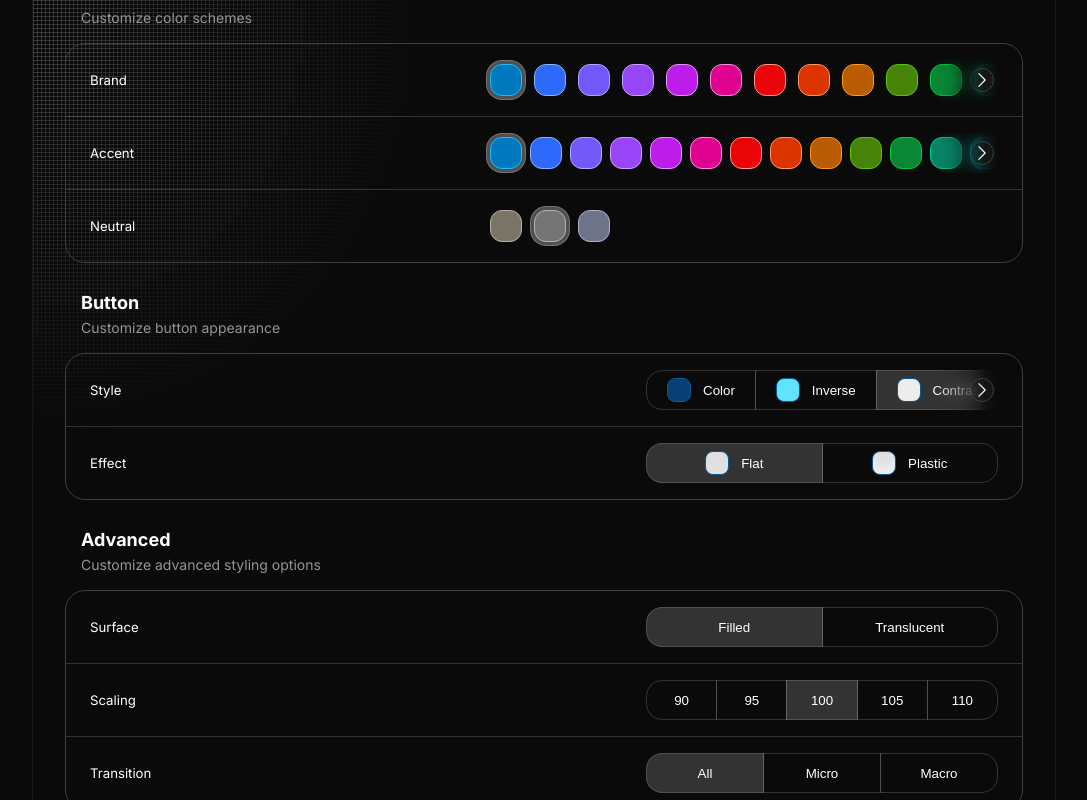
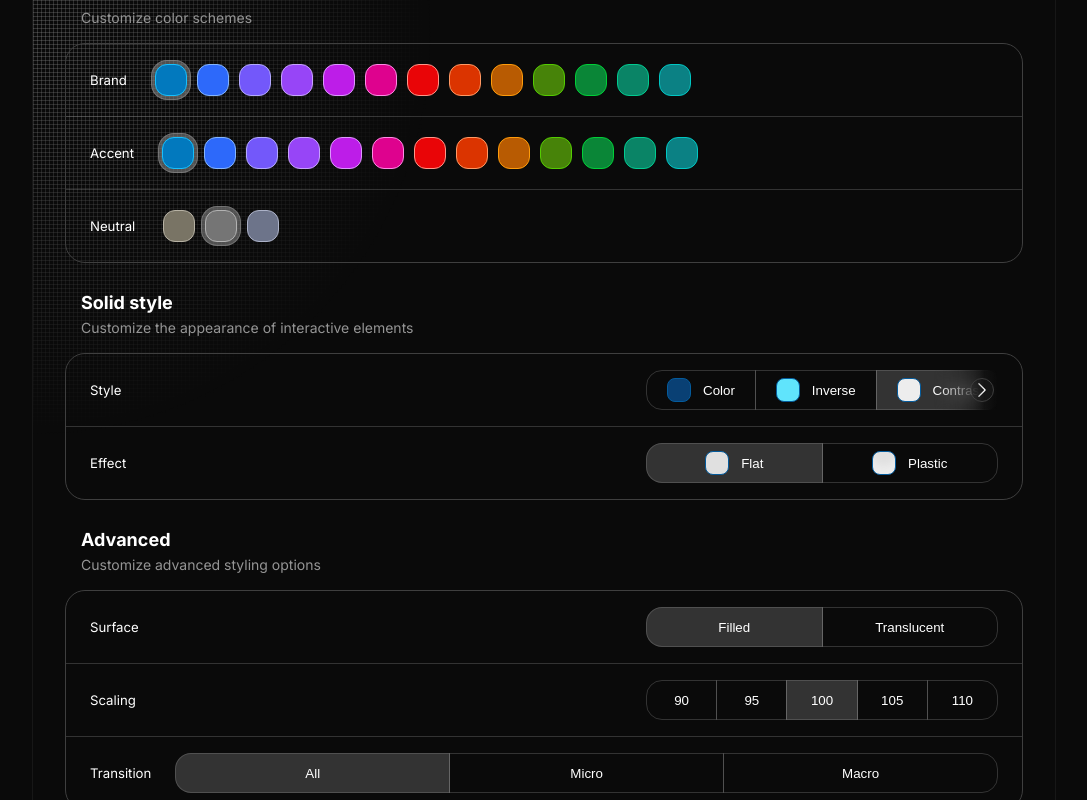
Before and after one commit to once-ui-system/nextjs-starter, a Next.js app: page / in a window 1280 px wide. Shown: the part 1420-2220 px from the top of the page, without its empty margins (96-1183 px from the left). Built offline with nearby package versions, Linux system fonts and the light colour scheme.

Commit message:
add StyleOverlay component

```diff
--- /dev/null
+++ b/src/once-ui/components/StyleOverlay.module.scss
@@ -0,0 +1,18 @@
+.panel {
+    visibility: hidden;
+    opacity: 0;
+    z-index: -1;
+    transform: scale(0.2);
+    transform-origin: top right;
+
+    &.open {
+        transform: scale(1);
+        visibility: visible;
+        opacity: 1;
+    }
+
+    &:not(.open) {
+        z-index: -1;
+        filter: blur(0.25rem);
+    }
+}
--- /dev/null
+++ b/src/once-ui/components/StyleOverlay.tsx
@@ -0,0 +1,57 @@
+"use client";
+
+import { forwardRef, useState } from "react";
+import { IconButton, StylePanel, Flex } from ".";
+import styles from './StyleOverlay.module.scss'
+
+interface StyleOverlayProps extends React.ComponentProps<typeof Flex> { }
+
+const StyleOverlay = forwardRef<HTMLDivElement, StyleOverlayProps> (
+    ({
+        ...rest
+    }, ref) => {
+        const [isOpen, setIsOpen] = useState(false);
+
+        const togglePanel = () => {
+            setIsOpen(!isOpen);
+        };
+
+        return (
+            <Flex
+                ref={ref}
+                {...rest}
+                fillHeight
+                position="fixed"
+                zIndex={1}>
+                <IconButton
+                    variant={isOpen ? "secondary" : "primary"}
+                    onClick={togglePanel}
+                    icon={isOpen ? "close" : "sparkle"}/>
+                <Flex
+                    as="aside"
+                    className={`${styles.panel} ${isOpen && styles.open}`}
+                    maxWidth={isOpen ? 28 : 0}
+                    style={{
+                        maxHeight: 'calc(100% - var(--static-space-16))',
+                    }}
+                    fillHeight
+                    position="fixed"
+                    shadow="xl"
+                    top="8"
+                    right="8"
+                    transition="macro-medium"
+                    background="page"
+                    overflow="hidden"
+                    radius="xl"
+                    border="neutral-medium">
+                    <StylePanel fill
+                        overflowY="scroll"
+                        padding="16"/>
+                </Flex>
+            </Flex>
+        )
+    }
+)
+
+StyleOverlay.displayName = "StyleOverlay";
+export { StyleOverlay };
--- a/src/once-ui/components/StylePanel.tsx
+++ b/src/once-ui/components/StylePanel.tsx
@@ -134,11 +134,10 @@ const StylePanel = forwardRef<HTMLDivElement, StylePanelProps>(
                         <Heading as="h2" variant="label-default-s">
                             Brand
                         </Heading>
-                        <Flex fillWidth maxWidth={32} minWidth={0}>
-                            <Scroller>
-                                <Flex fillWidth gap="4" zIndex={0}>
+                        <Scroller minWidth={0}>
                             {colorOptions.brand.map((color, index) => (
                                 <Flex
+                                    marginRight="2"
                                     key={color}
                                     justifyContent="center"
                                     alignItems="center"
@@ -151,9 +150,7 @@ const StylePanel = forwardRef<HTMLDivElement, StylePanelProps>(
                                     </IconButton>
                                 </Flex>
                             ))}
-                                </Flex>
                         </Scroller>
-                        </Flex>
                     </Flex>
 
                     <Flex
@@ -163,9 +160,10 @@ const StylePanel = forwardRef<HTMLDivElement, StylePanelProps>(
                         <Heading as="h2" variant="label-default-s">
                             Accent
                         </Heading>
-                            <Scroller gap="4" zIndex={0} maxWidth={32}>
+                        <Scroller minWidth={0}>
                             {colorOptions.accent.map((color, index) => (
                                 <Flex
+                                    marginRight="2"
                                     key={color}
                                     justifyContent="center"
                                     alignItems="center"
@@ -187,11 +185,10 @@ const StylePanel = forwardRef<HTMLDivElement, StylePanelProps>(
                         <Heading as="h2" variant="label-default-s">
                             Neutral
                         </Heading>
-                        <Flex fillWidth maxWidth={32} minWidth={0}>
-                            <Scroller>
-                                <Flex fillWidth gap="4" zIndex={0}>
+                        <Scroller minWidth={0}>
                             {colorOptions.neutral.map((color, index) => (
                                 <Flex
+                                    marginRight="2"
                                     key={color}
                                     justifyContent="center"
                                     alignItems="center"
@@ -204,18 +201,16 @@ const StylePanel = forwardRef<HTMLDivElement, StylePanelProps>(
                                     </IconButton>
                                 </Flex>
                             ))}
-                                </Flex>
                         </Scroller>
-                        </Flex>
                     </Flex>
                 </Column>
 
             <Column fillWidth paddingTop="12" paddingLeft="16" gap="4">
                 <Heading as="h2" variant="heading-strong-s">
-                    Button
+                    Solid style
                 </Heading>
                 <Text variant="body-default-s" onBackground="neutral-weak">
-                    Customize button appearance
+                    Customize the appearance of interactive elements
                 </Text>
             </Column>
             <Column fillWidth border="neutral-medium" radius="l-4">
@@ -405,7 +400,6 @@ const StylePanel = forwardRef<HTMLDivElement, StylePanelProps>(
                         <Heading as="h2" variant="label-default-s">
                             Transition
                         </Heading>
-                        <Flex fillWidth maxWidth={22} minWidth={0}>
                         <SegmentedControl
                             onToggle={(value) => setTransition(value as 'all' | 'micro' | 'macro')}
                             selected={transition}
@@ -428,7 +422,6 @@ const StylePanel = forwardRef<HTMLDivElement, StylePanelProps>(
                             ]}
                         />
                     </Flex>
-                    </Flex>
                 </Column>
             </Column>
         )
--- a/src/once-ui/components/index.ts
+++ b/src/once-ui/components/index.ts
@@ -50,6 +50,7 @@ export * from "./SmartLink";
 export * from "./Spinner";
 export * from "./StatusIndicator";
 export * from "./StylePanel";
+export * from "./StyleOverlay";
 export * from "./Switch";
 export * from "./Tag";
 export * from "./TagInput";
--- a/src/once-ui/icons.ts
+++ b/src/once-ui/icons.ts
@@ -27,6 +27,7 @@ import {
   HiExclamationCircle,
   HiCheckCircle,
   HiOutlineShieldCheck,
+  HiOutlineSparkles
 } from "react-icons/hi2";
 
 import { RiVisaLine } from "react-icons/ri";
@@ -64,4 +65,5 @@ export const iconLibrary: Record<string, IconType> = {
   search: HiOutlineMagnifyingGlass,
   visa: RiVisaLine,
   security: HiOutlineShieldCheck,
+  sparkle: HiOutlineSparkles
 };
```
Lines whose indentation alone changed are shown as unchanged.
